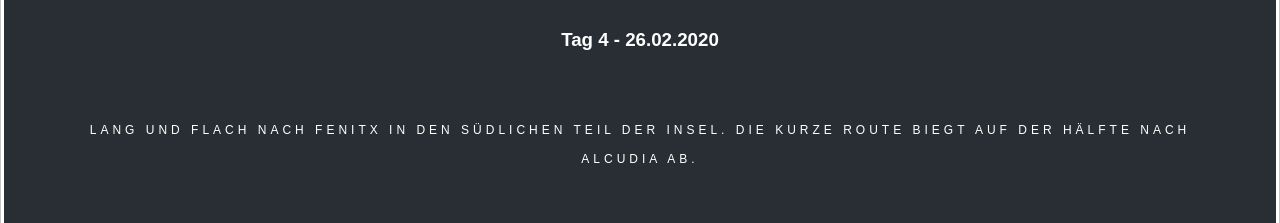
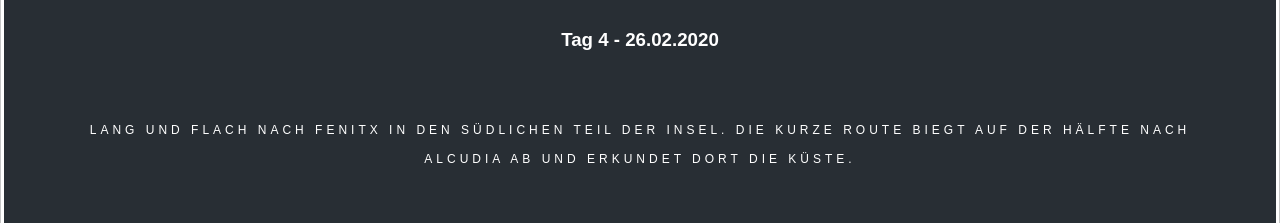
Before and after one commit to GreenToast/gorg-blau-routes, a plain HTML site: page index.html in a window 1280 px wide. Shown: the part 5108-5331 px from the top of the page. Drawn offline with nearby package versions, Linux system fonts and the light colour scheme.

Commit message:
update text and hrefs

```diff
--- a/index.html
+++ b/index.html
@@ -151,7 +151,7 @@
                 </iframe>§
             </div>
         </section>
-        <section class="section" id="days-4">
+        <section class="section" id="days-3">
             <h3>Tag 3 - 25.02.2020</h3>
             <div class="txt padding">
                 <p>
@@ -187,12 +187,12 @@
                 </iframe>
             </div>
         </section>
-        <section class="section" id="days-3">
+        <section class="section" id="days-4">
             <h3>Tag 4 - 26.02.2020</h3>
             <div class="txt padding">
                 <p>
                     Lang und flach nach Fenitx in den südlichen Teil der Insel. Die kurze Route biegt auf der Hälfte
-                    nach Alcudia ab.
+                    nach Alcudia ab und erkundet dort die Küste.
                 </p>
             </div>
             <div class="gpx-link">
```
